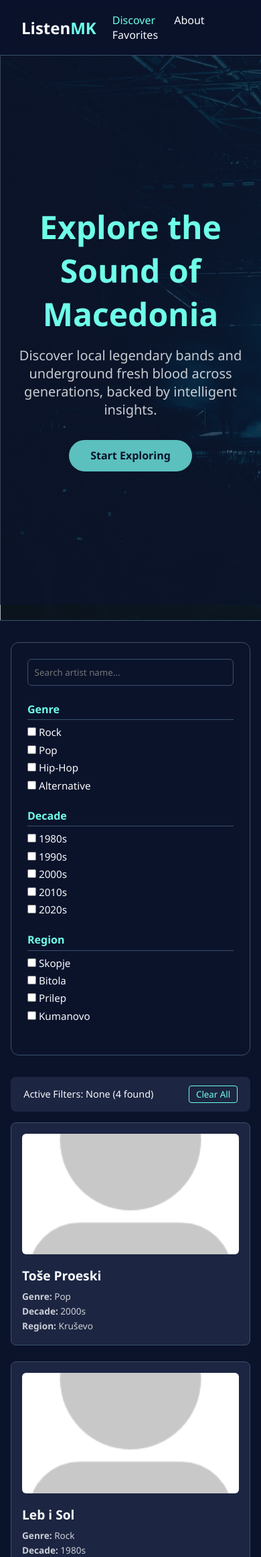
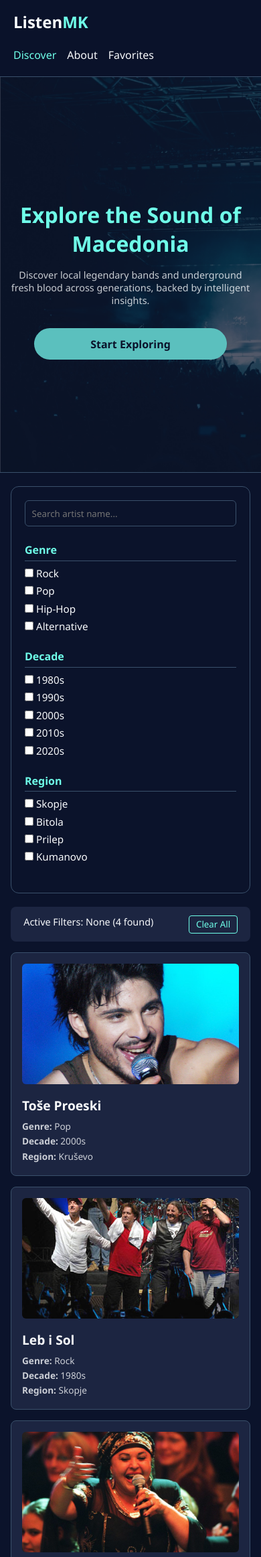
Before and after one commit to Evgenij31/macedonian-music-discovery, a Flask app: page / in a window 390 px wide. Shown: the top 2325 px of the page at 67% size. Run offline with Flask 3, Linux system fonts and the light colour scheme; data comes from the database, SQL or seed files in the repository.

Commit message:
Update artist images in JSON and add new image files

```diff
--- a/artists.json
+++ b/artists.json
@@ -5,7 +5,7 @@
     "genre": "Pop",
     "decade": "2000s",
     "region": "Kruševo",
-    "image": "static/images/person-placeholder.png"
+    "image": "static/images/artists/tose-proeski.jpg"
   },
   {
     "id": 2,
@@ -13,7 +13,7 @@
     "genre": "Rock",
     "decade": "1980s",
     "region": "Skopje",
-    "image": "static/images/person-placeholder.png"
+    "image": "static/images/artists/leb-i-sol.jpg"
   },
   {
     "id": 3,
@@ -21,7 +21,7 @@
     "genre": "Traditional",
     "decade": "1970s",
     "region": "Skopje",
-    "image": "static/images/person-placeholder.png"
+    "image": "static/images/artists/esma-redzepova.jpg"
   },
   {
     "id": 4,
@@ -29,6 +29,6 @@
     "genre": "Pop",
     "decade": "2000s",
     "region": "Skopje",
-    "image": "static/images/person-placeholder.png"
+    "image": "static/images/artists/duper-grupa.jpg"
   }
 ]
--- a/static/css/style.css
+++ b/static/css/style.css
@@ -53,6 +53,7 @@ body {
   display: flex;
   justify-content: space-between;
   align-items: center;
+  gap: 1rem;
 }
 
 .logo {
@@ -69,8 +70,14 @@ body {
 .nav-links a {
   color: var(--text-light);
   text-decoration: none;
-  margin-left: 1.5rem;
   transition: color 0.3s;
+}
+
+.nav-links {
+  display: flex;
+  align-items: center;
+  gap: 1.5rem;
+  flex-wrap: wrap;
 }
 
 .nav-links a.active,
@@ -88,41 +95,43 @@ body {
   background-size: cover;
   background-repeat: no-repeat;
   background-attachment: fixed;
+  position: relative;
+  overflow: hidden;
 
   height: 100vh;
   display: flex;
   flex-direction: column;
   justify-content: center;
   align-items: center;
+  padding: 5rem 1rem;
 }
 
 .hero-section .overlay {
   position: absolute;
-  top: 0;
-  left: 0;
-  width: 100%;
-  height: 107vh;
+  inset: 0;
   background-color: rgba(11, 19, 43, 0.7);
   z-index: 0;
+  pointer-events: none;
 }
 
 .hero-content {
   position: relative;
   z-index: 1;
   max-width: 1000px;
+  width: min(100%, 1000px);
   margin: 0 auto;
   padding: 0 1rem;
 }
 
 .hero-content h1 {
-  font-size: 3rem;
+  font-size: clamp(2.25rem, 6vw, 3.75rem);
   margin-bottom: 1rem;
   color: var(--mint-light);
 }
 
 .hero-content p {
-  font-size: 1.25rem;
-  max-width: 600px;
+  font-size: clamp(1rem, 2.2vw, 1.25rem);
+  max-width: 42rem;
   margin: 0 auto 2rem auto;
   opacity: 0.8;
   color: var(--text-light);
@@ -248,6 +257,12 @@ body {
   object-fit: cover;
   border-radius: 6px;
   margin-bottom: 0.8rem;
+
+  /* disable drag */
+  -webkit-user-drag: none;
+  -khtml-user-drag: none;
+  -moz-user-drag: none;
+  -o-user-drag: none;
 }
 
 .artist-card h2 {
@@ -354,9 +369,71 @@ body {
 
 /* Responsive Breakpoint for Mobile devices */
 @media (max-width: 768px) {
+  .app-header {
+    padding: 1rem 1.25rem;
+  }
+
+  .header-container {
+    flex-direction: column;
+    align-items: flex-start;
+  }
+
+  .nav-links {
+    width: 100%;
+    gap: 0.75rem 1rem;
+  }
+
+  .nav-links a {
+    margin-left: 0;
+    padding: 0.35rem 0;
+  }
+
+  .hero-section {
+    min-height: auto;
+    padding: 4.5rem 1rem 3.5rem;
+    background-attachment: scroll;
+    height: 70vh;
+  }
+
+  .hero-content {
+    padding: 0;
+  }
+
+  .hero-content h1 {
+    font-size: clamp(2rem, 8vw, 3rem);
+    margin-bottom: 1rem;
+  }
+
+  .hero-content p {
+    margin-bottom: 2rem;
+    font-size: clamp(0.9rem, 3vw, 1.1rem);
+  }
+
+  .cta-btn {
+    width: 100%;
+    max-width: 18rem;
+  }
+
   .main-layout {
+    margin: 1.25rem auto;
+    gap: 1.25rem;
     grid-template-columns: 1fr;
     /* Sidebar stacks above the grid */
+  }
+
+  .sidebar {
+    padding: 1.25rem;
+  }
+
+  .active-tags-bar {
+    flex-wrap: wrap;
+    gap: 0.75rem;
+    align-items: flex-start;
+  }
+
+  .artist-grid {
+    grid-template-columns: repeat(auto-fill, minmax(180px, 1fr));
+    gap: 1rem;
   }
 
   .about-hero,
```
Also changed, not shown: static/images/artists/duper-grupa.jpg (added), static/images/artists/esma-redzepova.jpg (added), static/images/artists/leb-i-sol.jpg (added), static/images/artists/tose-proeski.jpg (added), 2 other files.
